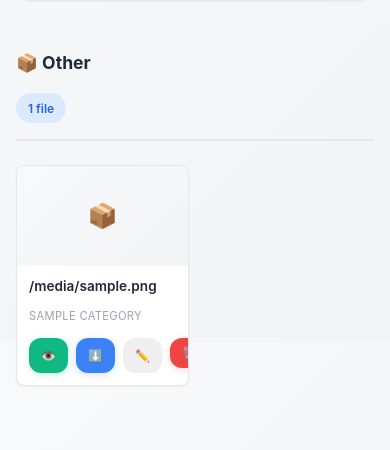
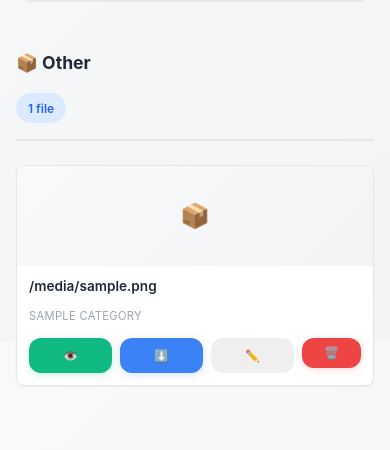
Before and after one commit to jameschowdhurychowdhury-jpg/my-secure-vault, a Flask app: template templates/dashboard.html in a window 390 px wide. Shown: the part 502-952 px from the top of the page. Run offline with Flask 3, Linux system fonts and the light colour scheme; the template is opened without the code that fills it: most values are stand-ins (such as "Sample title", 1, 10 or a date in 2020).

Commit message:
Update modern.css

```diff
--- a/static/css/modern.css
+++ b/static/css/modern.css
@@ -359,9 +359,8 @@ input[type="file"]:hover {
 /* ===== FILE GRID ===== */
 .file-grid {
     display: grid;
-    grid-template-columns: repeat(auto-fill, minmax(200px, 1fr));
-    gap: 1.5rem;
-    margin-bottom: 2rem;
+    grid-template-columns: repeat(auto-fill, minmax(320px, 1fr));
+    gap: 20px;
 }
 
 .file-card {
@@ -626,3 +625,28 @@ input[type="file"]:hover {
         padding: 0.75rem 1rem;
     }
 }
+@media (max-width: 768px) {
+
+    .file-grid {
+        grid-template-columns: 1fr;
+    }
+
+    .file-card {
+        width: 100%;
+    }
+
+    .file-actions {
+        display: flex;
+        justify-content: space-between;
+        gap: 8px;
+        flex-wrap: nowrap;
+    }
+
+    .file-actions .btn {
+        flex: 1;
+    }
+
+    .file-name {
+        word-break: break-word;
+    }
+}
```
